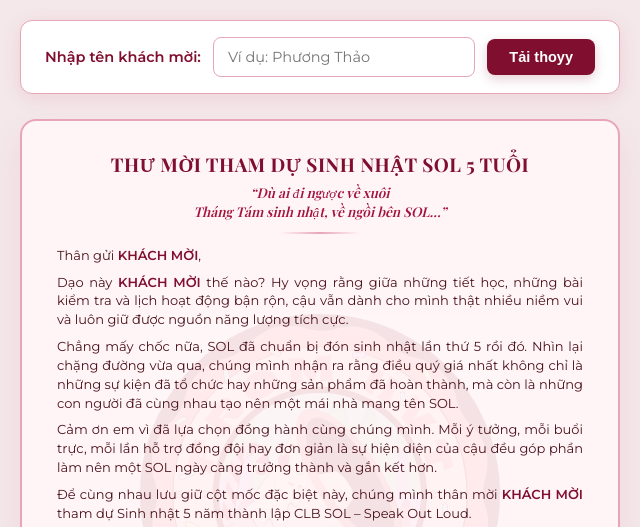
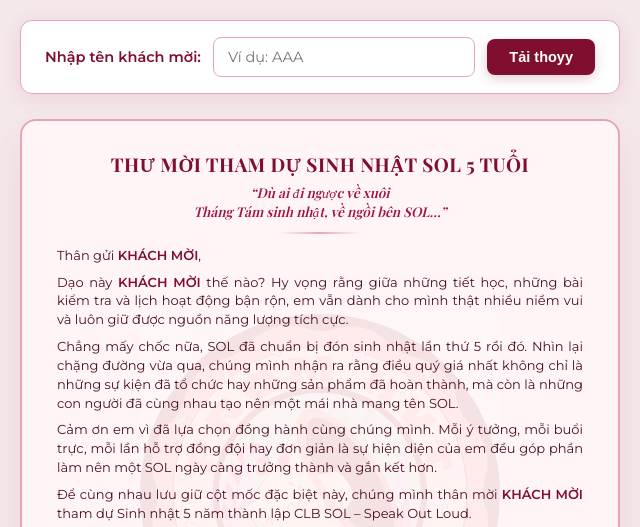
Before and after one commit to DucTrong104/Kem-tuoi, a plain HTML site: page index.html in a window 1280 px wide. Shown: the top 527 px of the page, 320-960 px from the left. Drawn offline with nearby package versions, Linux system fonts and the light colour scheme; a web font is replaced by a local one.

Commit message:
Update index.html

```diff
--- a/index.html
+++ b/index.html
@@ -181,7 +181,7 @@
 <!-- Bảng nhập tên dành cho người dùng -->
 <div class="input-panel">
     <label for="guestNameInput">Nhập tên khách mời:</label>
-    <input type="text" id="guestNameInput" placeholder="Ví dụ: Phương Thảo" oninput="updateGuestName()">
+    <input type="text" id="guestNameInput" placeholder="Ví dụ: AAA" oninput="updateGuestName()">
     <button class="download-btn" onclick="downloadCard()">Tải thoyy</button>
 </div>
 
@@ -200,11 +200,11 @@
 
         <p>Thân gửi <span class="highlight-name guest-name">KHÁCH MỜI</span>,</p>
 
-        <p>Dạo này <span class="highlight-name guest-name">KHÁCH MỜI</span> thế nào? Hy vọng rằng giữa những tiết học, những bài kiểm tra và lịch hoạt động bận rộn, cậu vẫn dành cho mình thật nhiều niềm vui và luôn giữ được nguồn năng lượng tích cực.</p>
+        <p>Dạo này <span class="highlight-name guest-name">KHÁCH MỜI</span> thế nào? Hy vọng rằng giữa những tiết học, những bài kiểm tra và lịch hoạt động bận rộn, em vẫn dành cho mình thật nhiều niềm vui và luôn giữ được nguồn năng lượng tích cực.</p>
 
         <p>Chẳng mấy chốc nữa, SOL đã chuẩn bị đón sinh nhật lần thứ 5 rồi đó. Nhìn lại chặng đường vừa qua, chúng mình nhận ra rằng điều quý giá nhất không chỉ là những sự kiện đã tổ chức hay những sản phẩm đã hoàn thành, mà còn là những con người đã cùng nhau tạo nên một mái nhà mang tên SOL.</p>
 
-        <p>Cảm ơn em vì đã lựa chọn đồng hành cùng chúng mình. Mỗi ý tưởng, mỗi buổi trực, mỗi lần hỗ trợ đồng đội hay đơn giản là sự hiện diện của cậu đều góp phần làm nên một SOL ngày càng trưởng thành và gắn kết hơn.</p>
+        <p>Cảm ơn em vì đã lựa chọn đồng hành cùng chúng mình. Mỗi ý tưởng, mỗi buổi trực, mỗi lần hỗ trợ đồng đội hay đơn giản là sự hiện diện của em đều góp phần làm nên một SOL ngày càng trưởng thành và gắn kết hơn.</p>
 
         <p>Để cùng nhau lưu giữ cột mốc đặc biệt này, chúng mình thân mời <span class="highlight-name guest-name">KHÁCH MỜI</span> tham dự Sinh nhật 5 năm thành lập CLB SOL – Speak Out Loud.</p>
 
```
